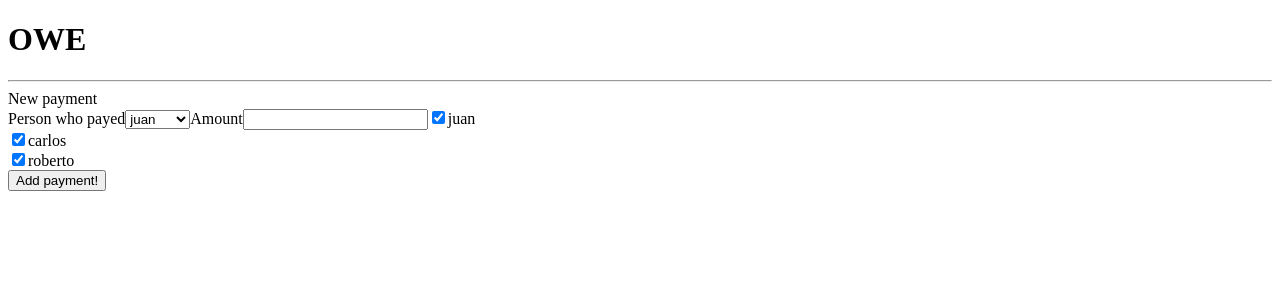
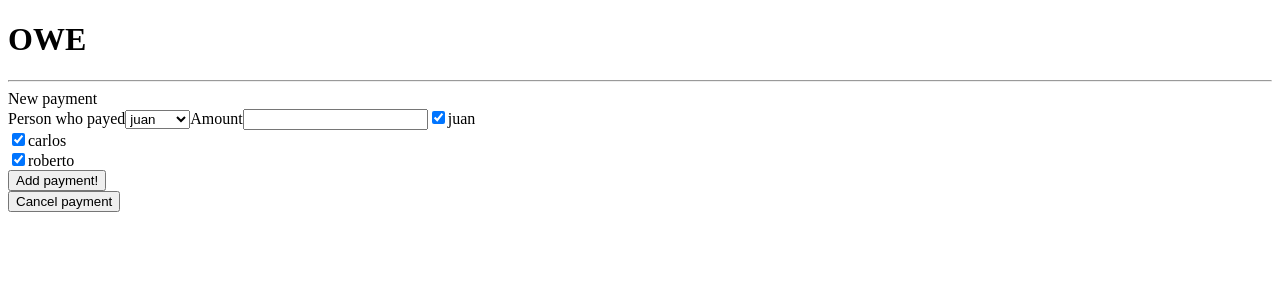
Before and after one commit to hernanfuria/owe-react-app, a React (Vite) app: page /newpayment in a window 1280 px wide. Shown: the top 300 px of the page. Built offline with nearby package versions, Linux system fonts and the light colour scheme.

Commit message:
NewPaymentForm cancel button
Signed-off-by: hernanfuria <hernan.furiasse@hotmail.com>

```diff
--- a/src/components/NewPaymentForm.jsx
+++ b/src/components/NewPaymentForm.jsx
@@ -59,6 +59,10 @@ export const NewPaymentForm = () => {
         navigate('/paymentslist')
     }
 
+    const cancelNewPayment = () => {
+        navigate('/paymentslist')
+    }
+
     return (
         <form className="payment-input-form" onSubmit={handleSubmit}>
             <span className="form-title">New payment</span>
@@ -102,6 +106,8 @@ export const NewPaymentForm = () => {
             <div className="form-submit">
                 <input type="submit" value="Add payment!" />
             </div>
+
+            <button onClick={cancelNewPayment}>Cancel payment</button>
         </form>
   )
 }
```
Lines whose indentation alone changed are shown as unchanged.
